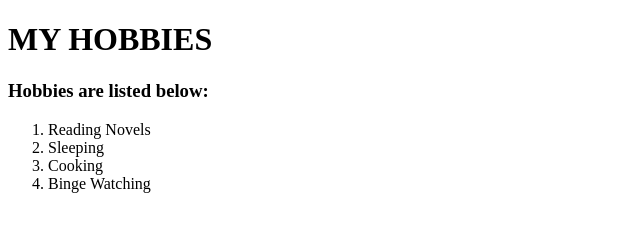
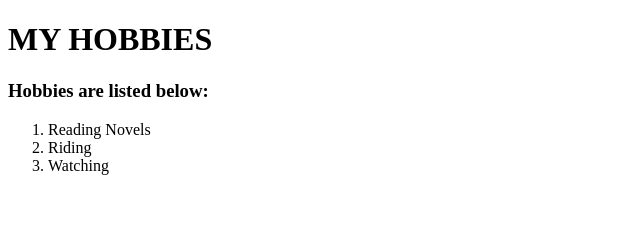
Before and after one commit to Vishruth-user/HTML-new, a plain HTML site: page hobbies.html in a window 1280 px wide. Shown: the whole page, without its empty margins (0-640 px from the left). Drawn offline with Linux system fonts and the light colour scheme.

Commit message:
Update hobbies.html

```diff
--- a/hobbies.html
+++ b/hobbies.html
@@ -9,9 +9,8 @@
     <h3>Hobbies are listed below:</h3>
     <ol>
       <li>Reading Novels</li>
-      <li>Sleeping</li>
-      <li>Cooking</li>
-      <li>Binge Watching</li>
+      <li>Riding</li>
+      <li>Watching</li>
     </ol>
 
   </body>
```
